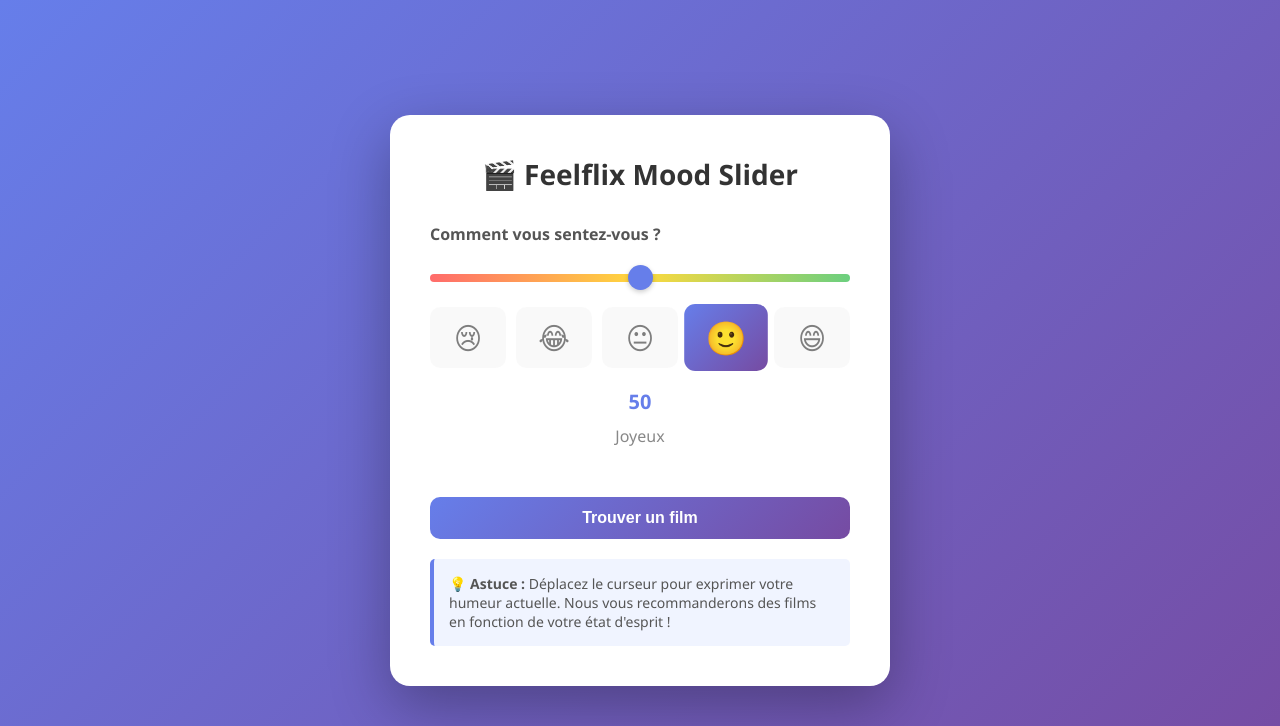
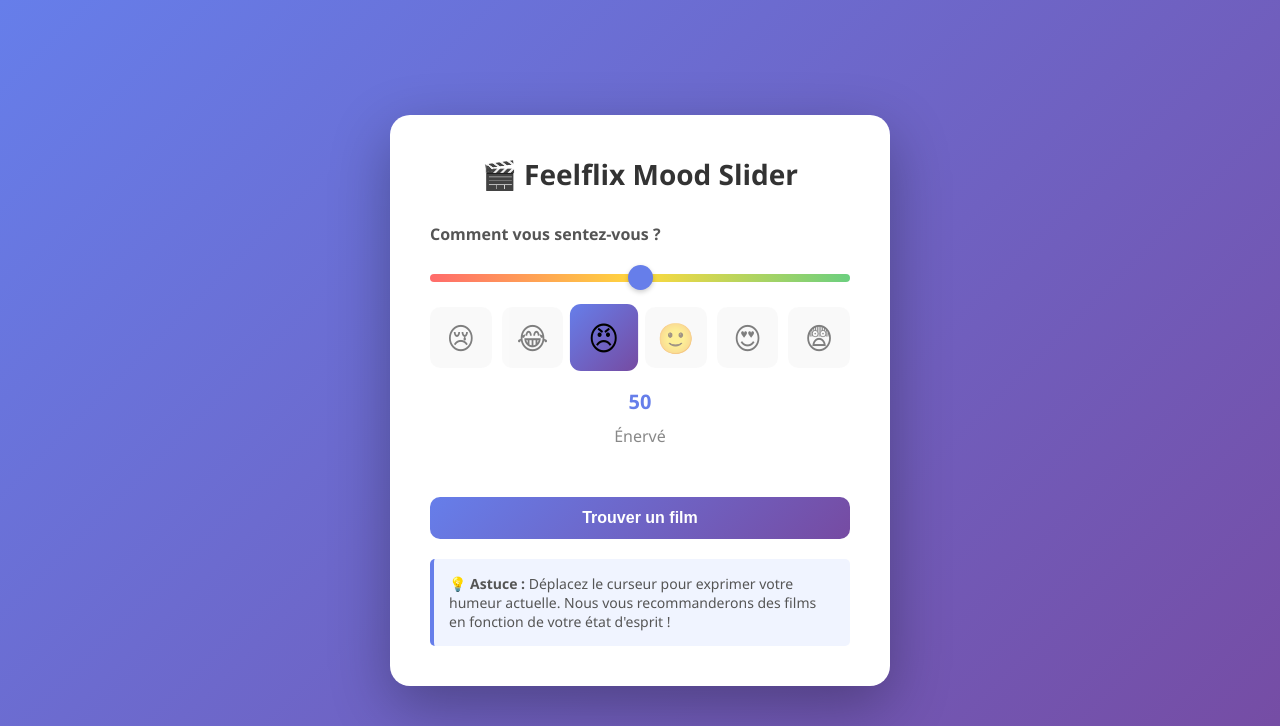
Before and after one commit to nadjla-mohamed-dini/btp-projet-ia, a Flask app: page /mood in a window 1280 px wide. Shown: the top 726 px of the page. Run offline with Flask 3, Linux system fonts and the light colour scheme; parts of the project's set-up code (start-up, migrations or seed data) failed here and were passed over.

Commit message:
fix: Display all 6 mood emojis on single line
- Change grid-template-columns from repeat(5, 1fr) to repeat(6, 1fr)
- Ensure all emojis (😢 😂 😠 🙂 😍 😨) display horizontally

```diff
--- a/templates/mood.html
+++ b/templates/mood.html
@@ -99,7 +99,7 @@
 
         .mood-display {
             display: grid;
-            grid-template-columns: repeat(5, 1fr);
+            grid-template-columns: repeat(6, 1fr);
             gap: 10px;
             margin-top: 20px;
         }
@@ -191,9 +191,10 @@
             <div class="mood-display">
                 <div class="mood-emoji">😢</div>
                 <div class="mood-emoji">😂</div>
-                <div class="mood-emoji">😐</div>
+                <div class="mood-emoji">😠</div>
                 <div class="mood-emoji">🙂</div>
-                <div class="mood-emoji">😄</div>
+                <div class="mood-emoji">😍</div>
+                <div class="mood-emoji">😨</div>
             </div>
 
             <div class="mood-value" id="moodValue">50</div>
@@ -218,9 +219,10 @@
         const moodLabels = {
             0: 'Très triste',
             25: 'Joyeux',
-            50: 'Neutre',
+            50: 'Énervé',
             75: 'Heureux',
-            100: 'Très heureux'
+            85: 'Amoureux',
+            100: 'Peur'
         };
 
         function updateMood() {
@@ -229,16 +231,24 @@
 
             // Update label
             let label = '';
-            if (value <= 25) label = moodLabels[0];
-            else if (value <= 50) label = moodLabels[25];
-            else if (value <= 60) label = moodLabels[50];
-            else if (value <= 85) label = moodLabels[75];
+            if (value <= 20) label = moodLabels[0];
+            else if (value <= 35) label = moodLabels[25];
+            else if (value <= 50) label = moodLabels[50];
+            else if (value <= 65) label = moodLabels[75];
+            else if (value <= 85) label = moodLabels[85];
             else label = moodLabels[100];
 
             moodLabel.textContent = label;
 
             // Update emoji highlights
-            const activeIndex = Math.round(value / 20);
+            let activeIndex;
+            if (value <= 20) activeIndex = 0;
+            else if (value <= 35) activeIndex = 1;
+            else if (value <= 50) activeIndex = 2;
+            else if (value <= 65) activeIndex = 3;
+            else if (value <= 85) activeIndex = 4;
+            else activeIndex = 5;
+
             moodEmojis.forEach((emoji, index) => {
                 emoji.classList.remove('active');
                 if (index === activeIndex) {
```
